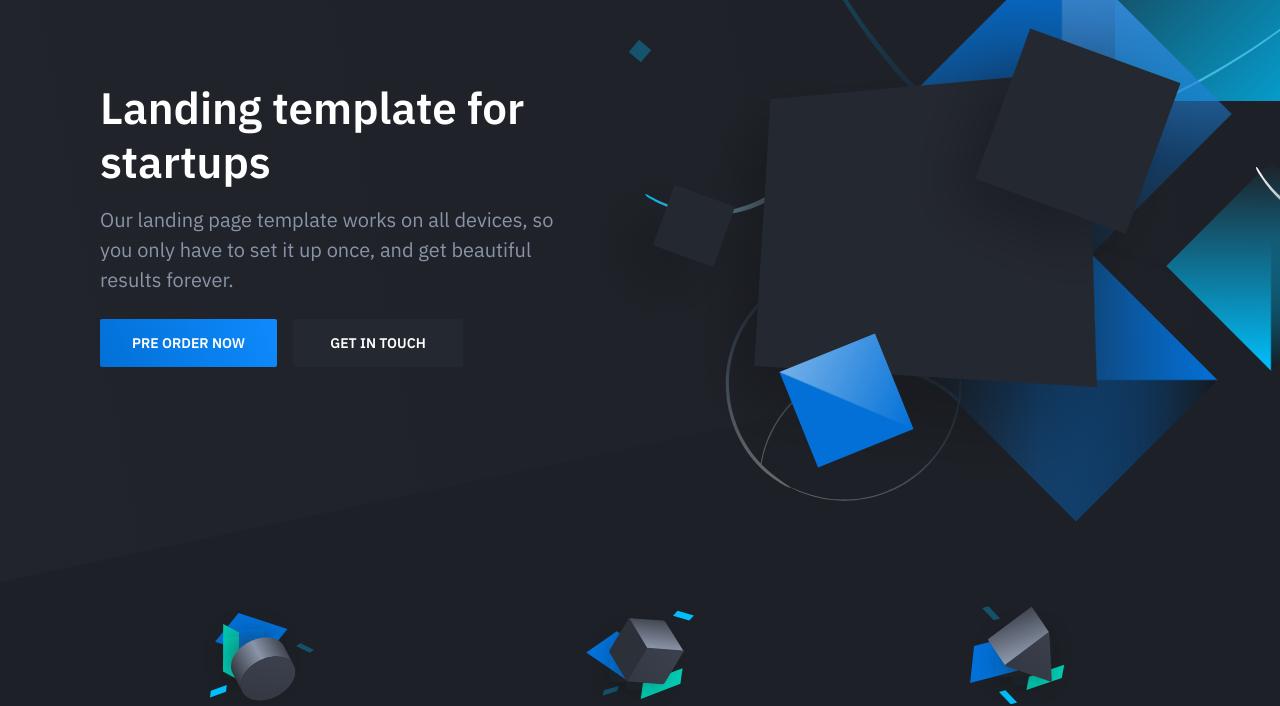
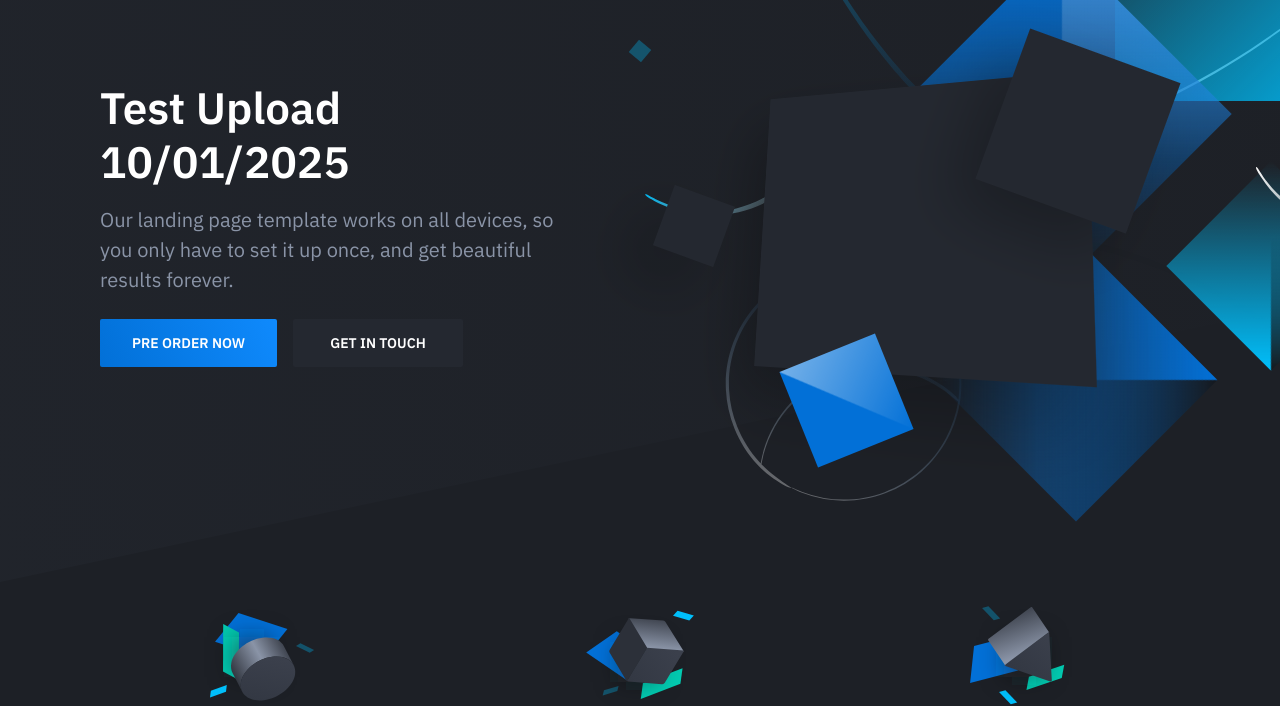
Before and after one commit to Qazzi/html, a plain HTML site: page index.html in a window 1280 px wide. Shown: the part 118-824 px from the top of the page. Drawn offline with nearby package versions, Linux system fonts and the light colour scheme.

Commit message:
Test Upload
10/01/2025

```diff
--- a/index.html
+++ b/index.html
@@ -31,7 +31,7 @@
                 <div class="container">
                     <div class="hero-inner">
 						<div class="hero-copy">
-	                        <h1 class="hero-title mt-0">Landing template for startups</h1>
+	                        <h1 class="hero-title mt-0">Test Upload 10/01/2025</h1>
 	                        <p class="hero-paragraph">Our landing page template works on all devices, so you only have to set it up once, and get beautiful results forever.</p>
 	                        <div class="hero-cta"><a class="button button-primary" href="#">Pre order now</a><a class="button" href="#">Get in touch</a></div>
 						</div>
```
